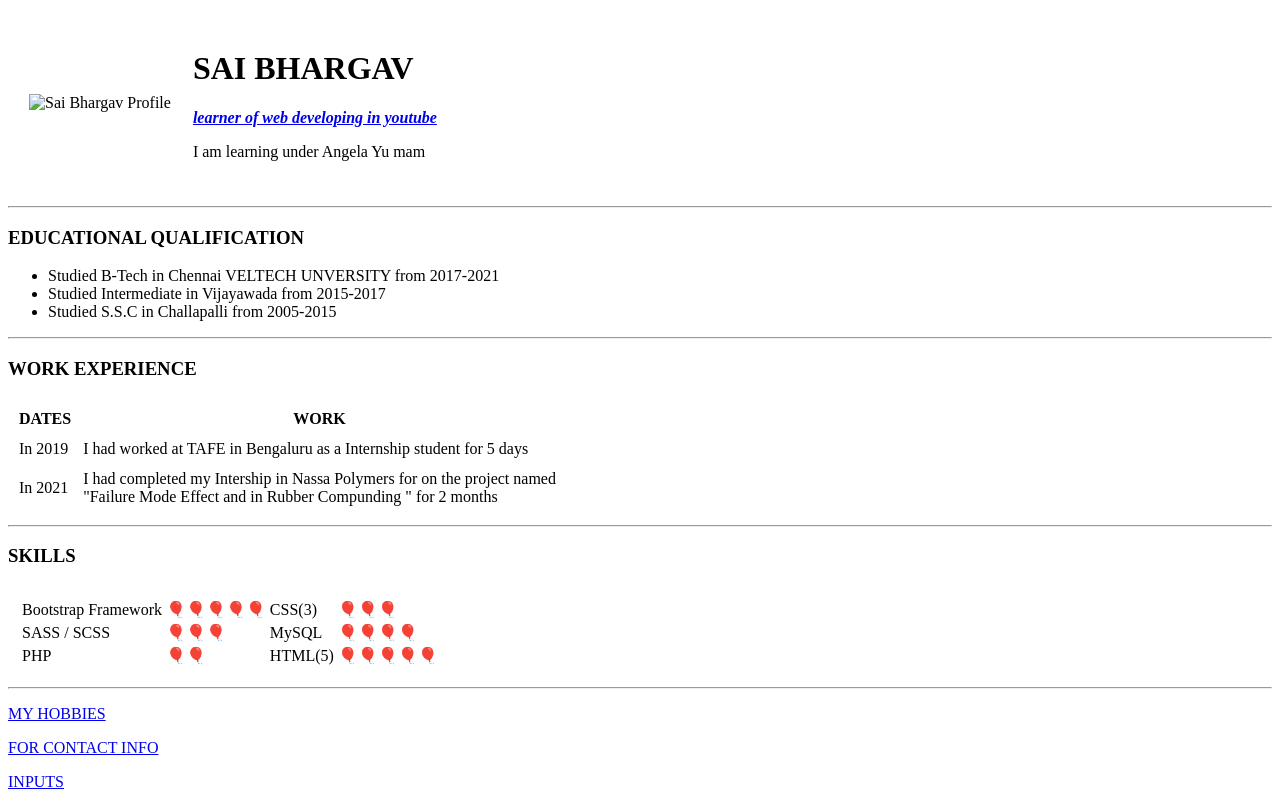
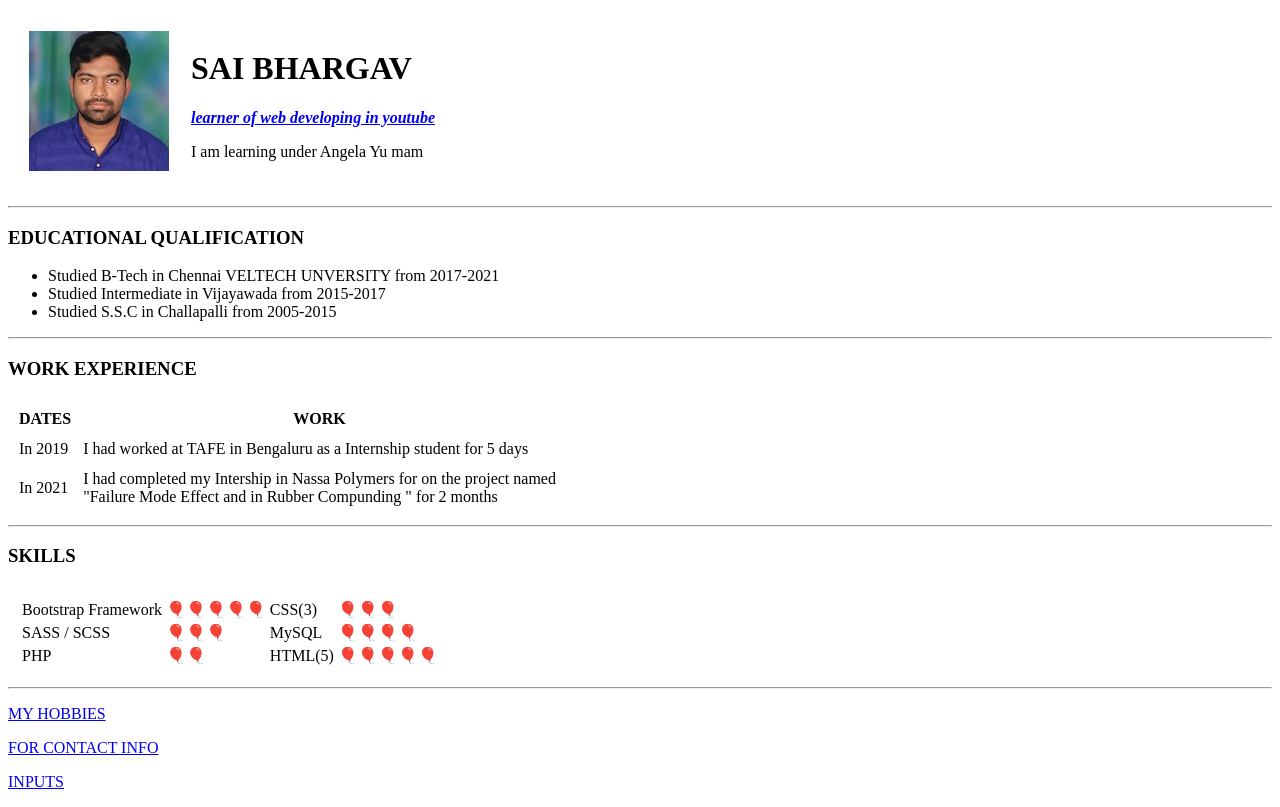
Before and after one commit to Saibhargavpamarthi/bhargav, a plain HTML site: page index.html in a window 1280 px wide. Drawn offline with Linux system fonts and the light colour scheme.

Commit message:
Update index.html

```diff
--- a/index.html
+++ b/index.html
@@ -10,7 +10,7 @@
   <table cellspacing="20">
     <tr>
       <td>
-        <img src="sai.jpg" alt="Sai Bhargav Profile">
+        <img src="saibhargav.jpg" alt="Sai Bhargav Profile">
       </td>
       <td>
         <h1>SAI BHARGAV</h1>
```
